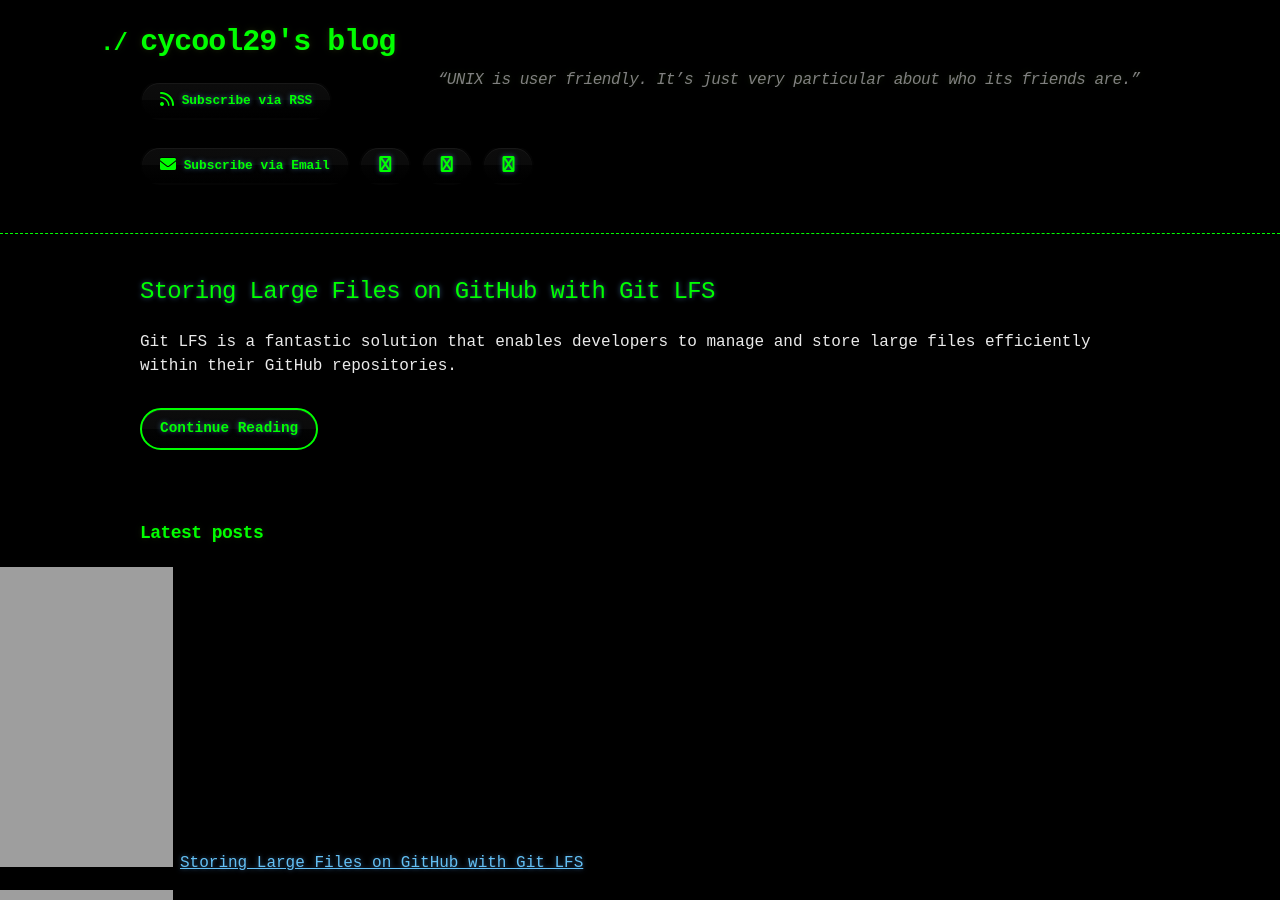
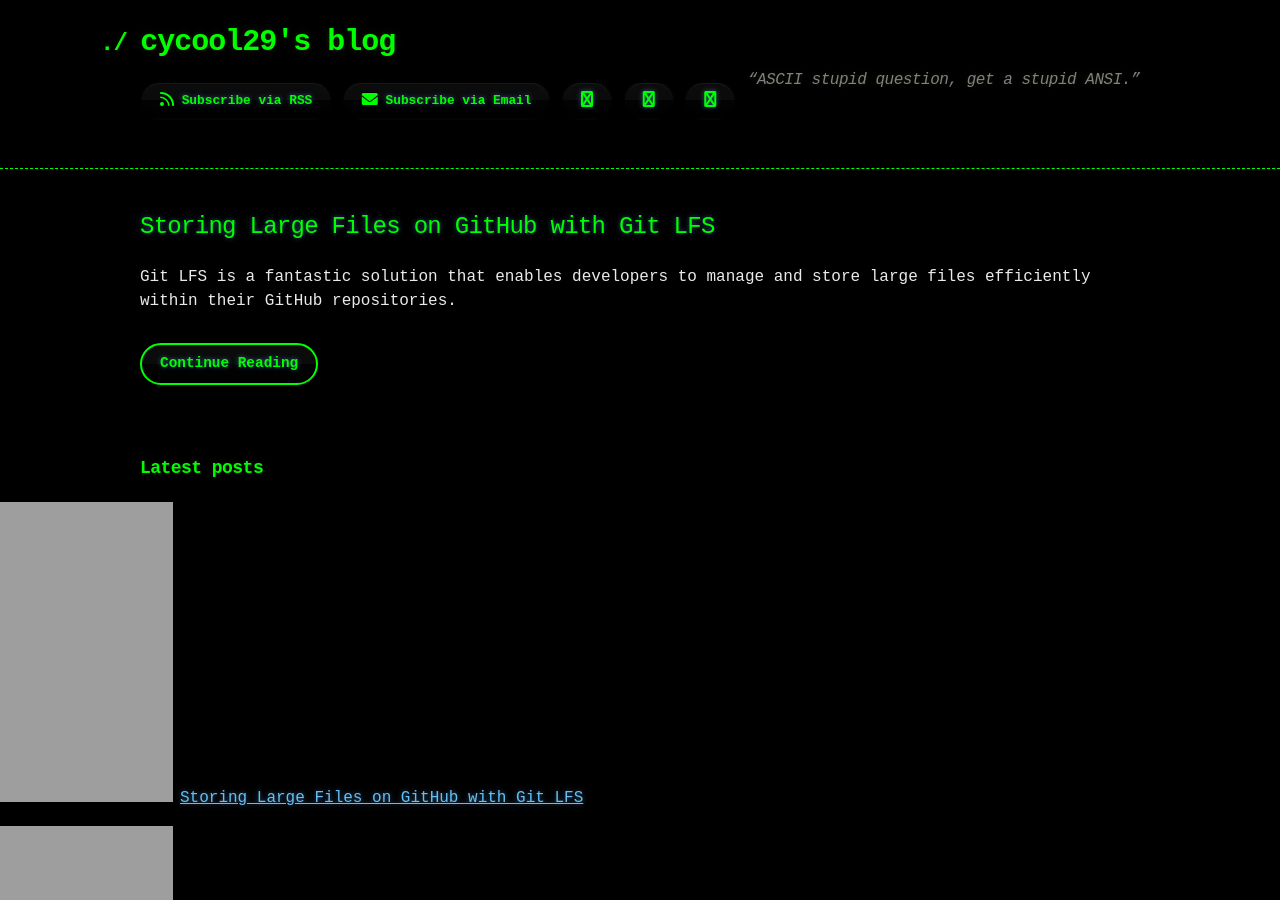
Before and after one commit to cycool29/cycool29.github.io, a Jekyll site: the page built from index.md, in a window 1280 px wide and 900 px high. Built offline with Jekyll 4.4.1, drawn with Linux system fonts in a browser that asks for light colours; a style sheet for code colours, icons or effects is not loaded.

Commit message:
Update quotes

```diff
--- a/_config.yml
+++ b/_config.yml
@@ -1,5 +1,5 @@
 title: cycool29's blog
-description: "“UNIX is user friendly. It’s just very particular about who its friends are.” "
+description: "“ASCII stupid question, get a stupid ANSI.” "
 bio: A high school student. Intermediate in Python, Git, Bash. Learning JavaScript. He/Him. "
 author: cycool29
 url: https://cycool29.github.io
```
